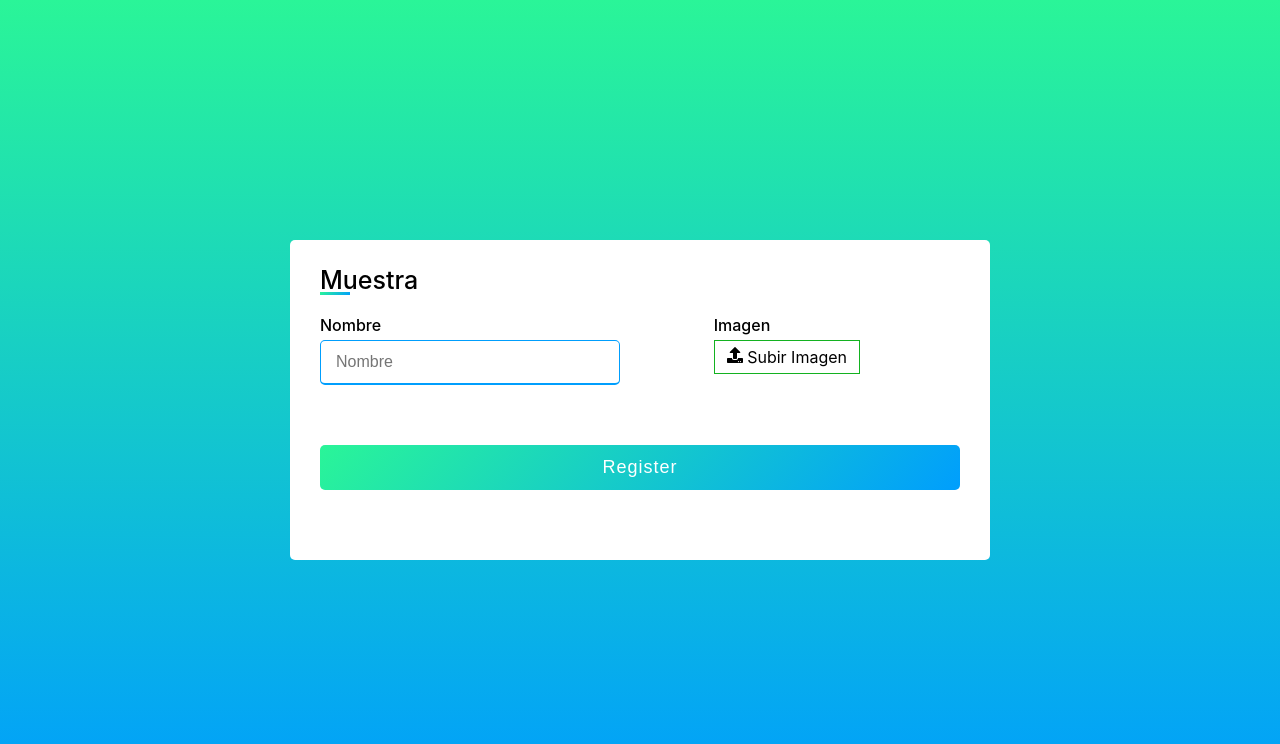
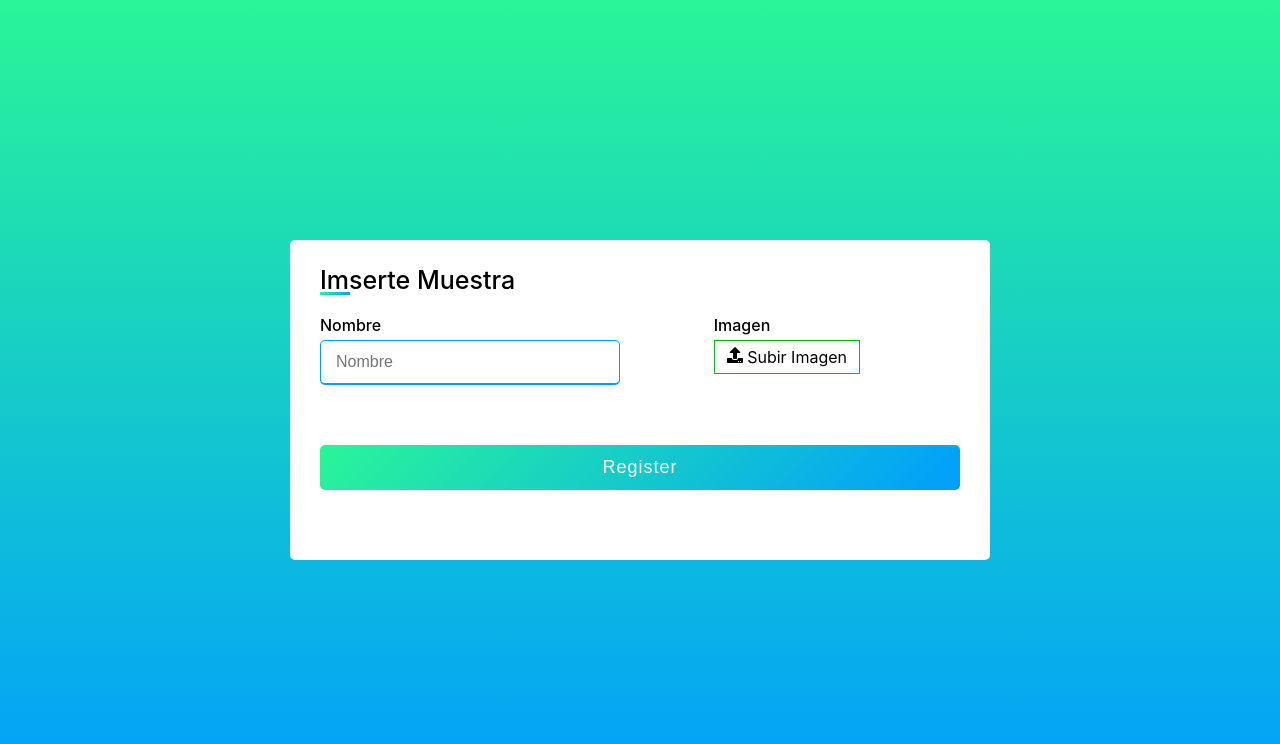
Before and after one commit to rikicop/insect-front-vercl, a Next.js app: page /crearinsecto in a window 1280 px wide. Shown: the top 744 px of the page. Built offline with nearby package versions, Linux system fonts and the light colour scheme.

Commit message:
Inserte Muestra

```diff
--- a/components/FormInsecto/index.tsx
+++ b/components/FormInsecto/index.tsx
@@ -38,7 +38,7 @@ const FormInsecto = () => {
   return (
     <Body>
         <div className='container'>
-            <div className='title'>Muestra</div>
+            <div className='title'>Imserte Muestra</div>
             <form onSubmit={handleSubmit(onSubmit)}>
                 <div className="user-details">
 
```
